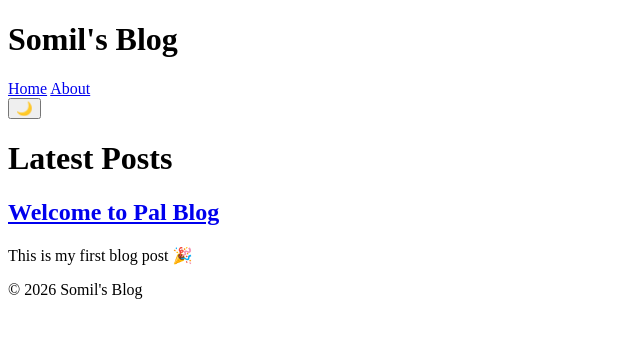
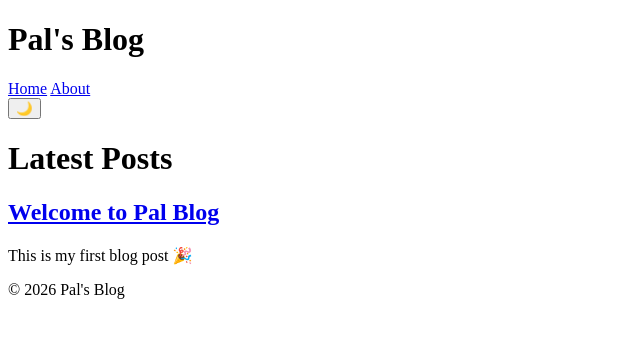
Before and after one commit to 100myl/perspective, a Jekyll site: the page built from index.md, in a window 1280 px wide. Shown: the top 338 px of the page, without its empty margins (0-640 px from the left). Built offline with Jekyll 4.4.1, drawn with Linux system fonts in a browser that asks for light colours.

Commit message:
Update _config.yml

```diff
--- a/_config.yml
+++ b/_config.yml
@@ -1,4 +1,4 @@
-title: Somil's Blog
+title: Pal's Blog
 email: pal.somil@gmail.com
 description: A personal blog built out of curiosity.
 baseurl: ""
```
